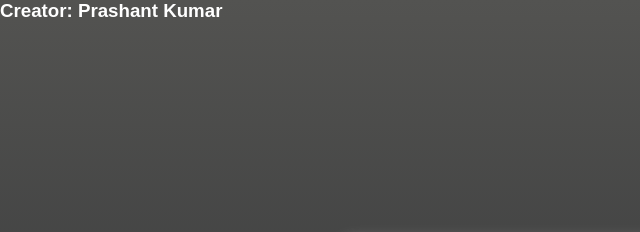
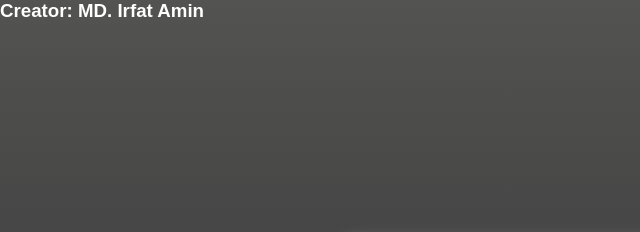
Before and after one commit to irfatamin/quiz-app, a plain HTML site: page index.html in a window 1280 px wide. Shown: the top 232 px of the page, 0-640 px from the left. Drawn offline with Linux system fonts and the light colour scheme.

Commit message:
minor change

```diff
--- a/index.html
+++ b/index.html
@@ -11,7 +11,7 @@
 
 <body>
 
-  <h3 style="color: white;">Creator: Prashant Kumar</h3>
+  <h3 style="color: white;">Creator: MD. Irfat Amin</h3>
 
   <!-- information box starts here -->
   <div class="info-box">
```
Also changed, not shown: pic.jpg.
